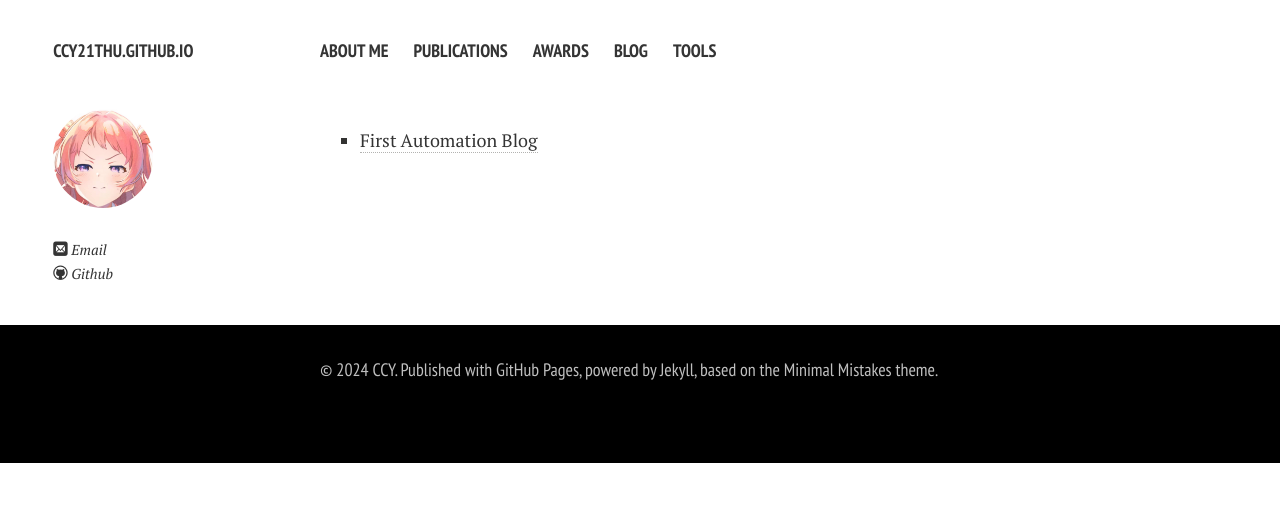
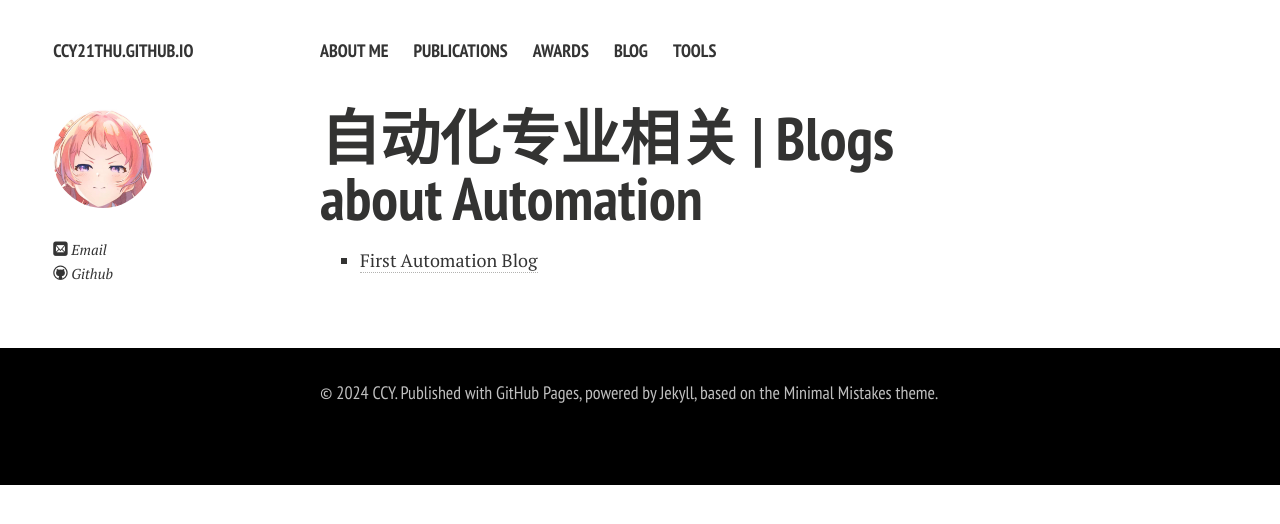
Before and after one commit to ccy23thu/ccy21thu.github.io, a Jekyll site: the page built from blog/auto/auto.md, in a window 1280 px wide. Shown: the top 524 px of the page. Built offline with Jekyll 4.4.1, drawn with Linux system fonts in a browser that asks for light colours; nearby versions of some CDN libraries; comment, search, counter and statistics services are not loaded; a style sheet for code colours, icons or effects is not loaded.

Commit message:
Update auto.md

```diff
--- a/blog/auto/auto.md
+++ b/blog/auto/auto.md
@@ -3,5 +3,6 @@ layout: page
 permalink: /blog/auto/index.html
 title: 自动化专业相关 | Blogs about Automation
 ---
+<h1>自动化专业相关 | Blogs about Automation</h1>
 
 - [First Automation Blog](https://ccy23thu.github.io/blog/2024/06/28/firstAutoBlog)
```
